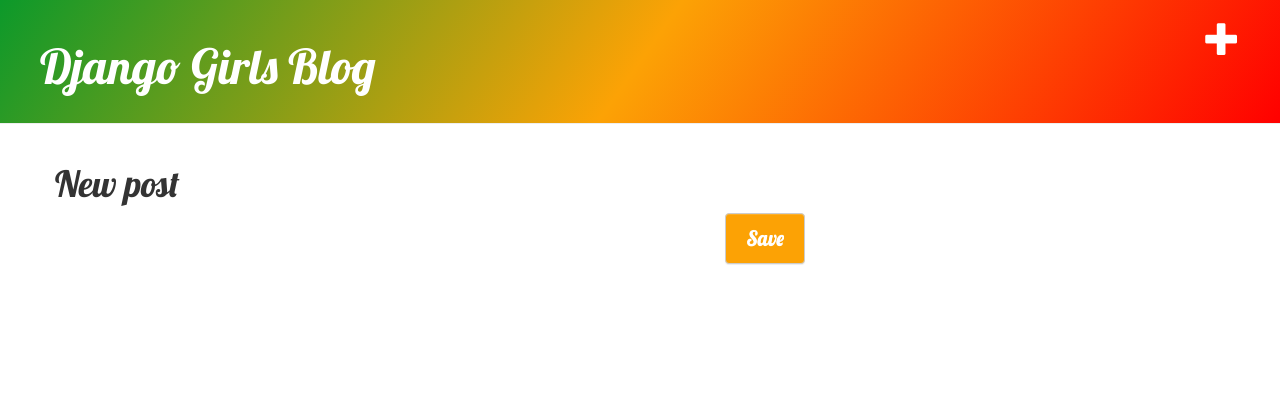
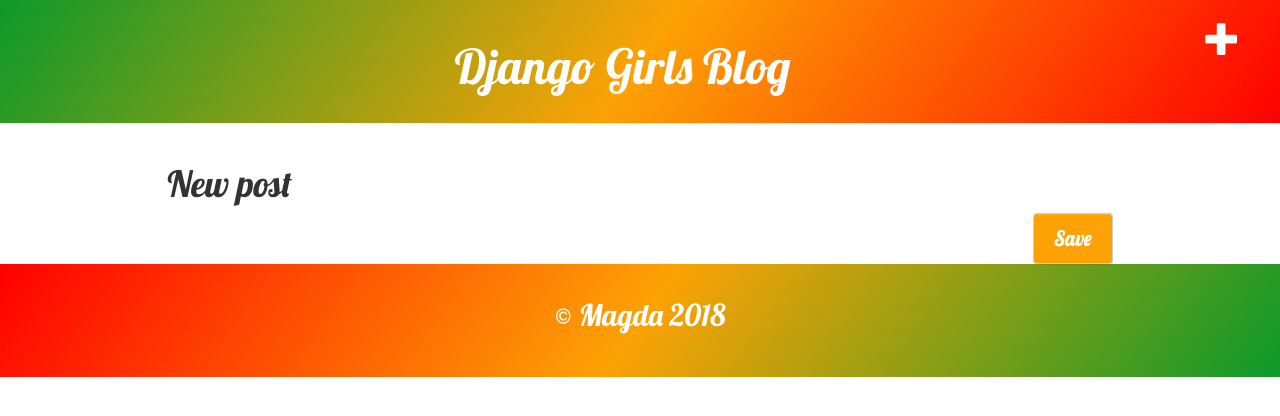
Before and after one commit to hryniewiczm/django-girls, a Django app: page /post/new/ in a window 1280 px wide. Shown: the top 416 px of the page. Run offline with Django 3.2, Linux system fonts and the light colour scheme; some libraries are stand-ins or nearby versions.

Commit message:
styling buttons etc.

```diff
--- a/blog/static/css/blog.css
+++ b/blog/static/css/blog.css
@@ -13,8 +13,9 @@
     color: #FCA205;
 }
 
-/* #FCA205 */
-/* #0c992a */
+p {
+    font-size: 17px;
+}
 
 .page-header {
     background-image: linear-gradient(125deg,#0c992a 0, #FCA205 50%, red 100%);
@@ -26,10 +27,11 @@
     color: #ffffff;
     font-size: 36pt;
     text-decoration: none;
+    text-align: center;
 }
 
 .content {
-    margin-left: 40px;
+    margin-left: 0 auto;
 }
 
 h1, h2, h3, h4 {
@@ -63,8 +65,48 @@
 
 .post {
     margin-bottom: 70px;
+    padding-bottom: 20px;
+    border-bottom: 2px solid grey;
+    text-align: justify;
 }
 
-.post h1 a, .post h1 a:visited {
-    color: #000000;
+.post h1 a,
+.post h1 a:visited {
+    color: rgb(53, 43, 43);
+    text-decoration: none;
+    font-weight: bold;
+    text-shadow: 0 2px 1px grey;
+    opacity: .5;
 }
+
+footer {
+    padding: 30px 0;
+    /* padding-top: 30px; */
+    background-image: linear-gradient(125deg, red 0, #FCA205 50%, #0c992a 100%);
+}
+
+footer p {
+    font-size: 30px;
+}
+
+footer,
+a,
+a:hover {
+    text-align: center;
+    font-size: 30px;
+    font-family: 'Lobster', sans-serif;
+    color: white;
+    text-decoration: none;
+}
+
+.default:link,
+.default:visited,
+.default:hover,
+.default:active {
+    background: #FCA205;
+    color: white;
+    padding: 10px 20px;
+    font-family: 'Lobster', sans-serif;
+    font-size: 25px;
+    float: right;
+}
--- a/blog/templates/blog/base.html
+++ b/blog/templates/blog/base.html
@@ -14,11 +14,14 @@
     </div>
     <div class="content container">
         <div class="row">
-                <div class="col-md-8">
+            <div class="col-md-offset-1 col-md-10 col-md-offset-1">
             {% block content %}
             {% endblock %}
             </div>
         </div>
     </div>
+    <footer>
+        <p class="footer_copy">&copy; <a href="https://github.com/hryniewiczm">Magda</a> 2018</p>
+    </footer>
 </body>
 </html>
--- a/blog/templates/blog/post_detail.html
+++ b/blog/templates/blog/post_detail.html
@@ -7,7 +7,7 @@
                 {{ post.published_date }}
             </div>
         {% endif %}
-        <a class="btn btn-default"href="{% url 'post_edit', pk=post.pk" ><span class="glyphicon glyphicon-pencil"></span></a>
+        <a class="default btn btn-default"href="{% url 'post_edit', pk=post.pk" ><span class="glyphicon glyphicon-pencil"></span></a>
         <h1>{{ post.title }}</h1>
         <p>{{ post.text|linebreaksbr }}</p>
     </div>
--- a/blog/templates/blog/post_edit.html
+++ b/blog/templates/blog/post_edit.html
@@ -1,7 +1,7 @@
 {% extends 'blog/base.html' %}
 
 {% block content %}
-    <h1>New post</h1>
+    <h1 class="post_new">New post</h1>
     <form method="POST" class="post-form">{% csrf_token %}
         {{ form.as_p }}
         <button type="submit" class="save btn btn-default">Save</button>
```
Lines whose indentation alone changed are shown as unchanged.
